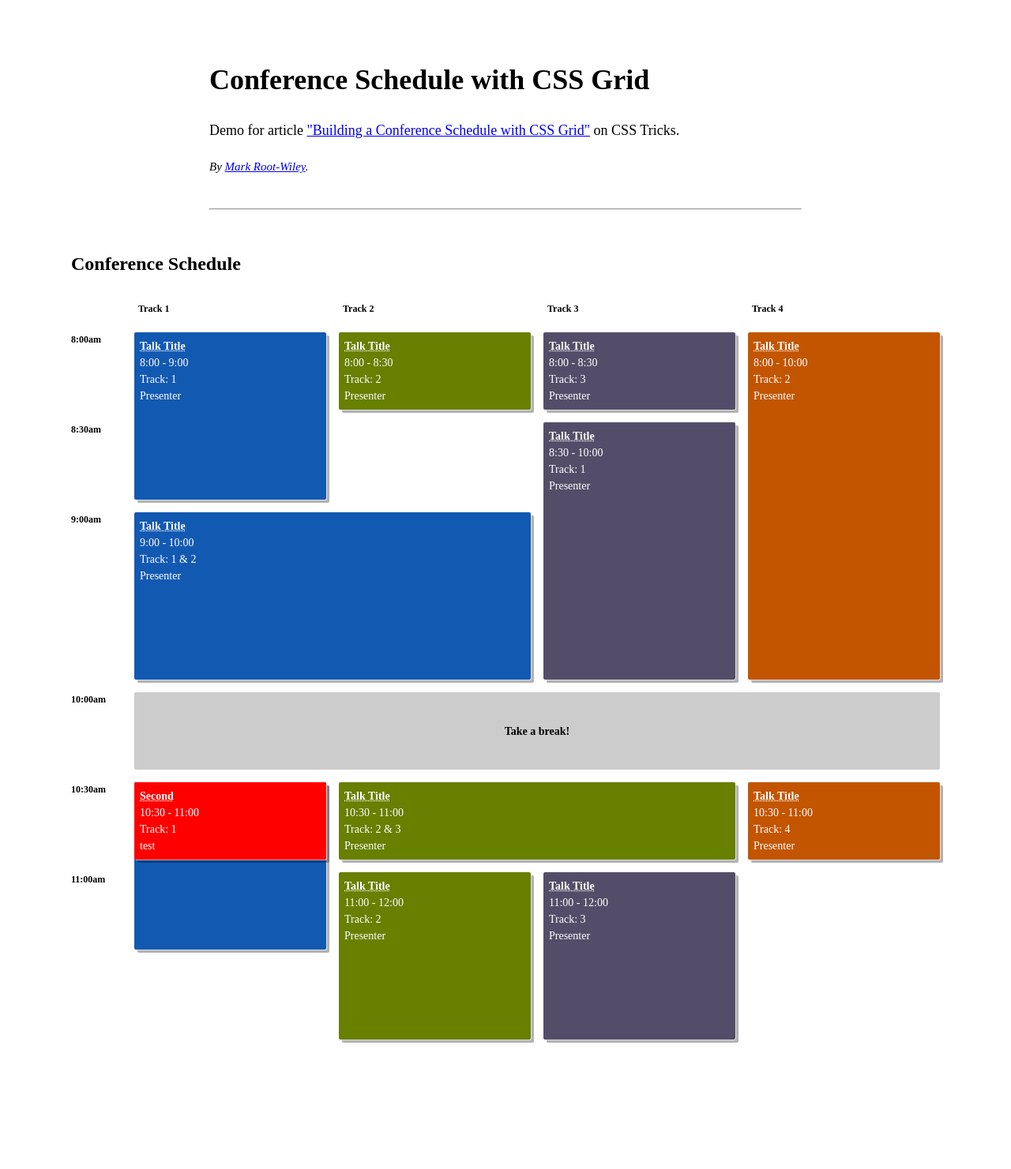
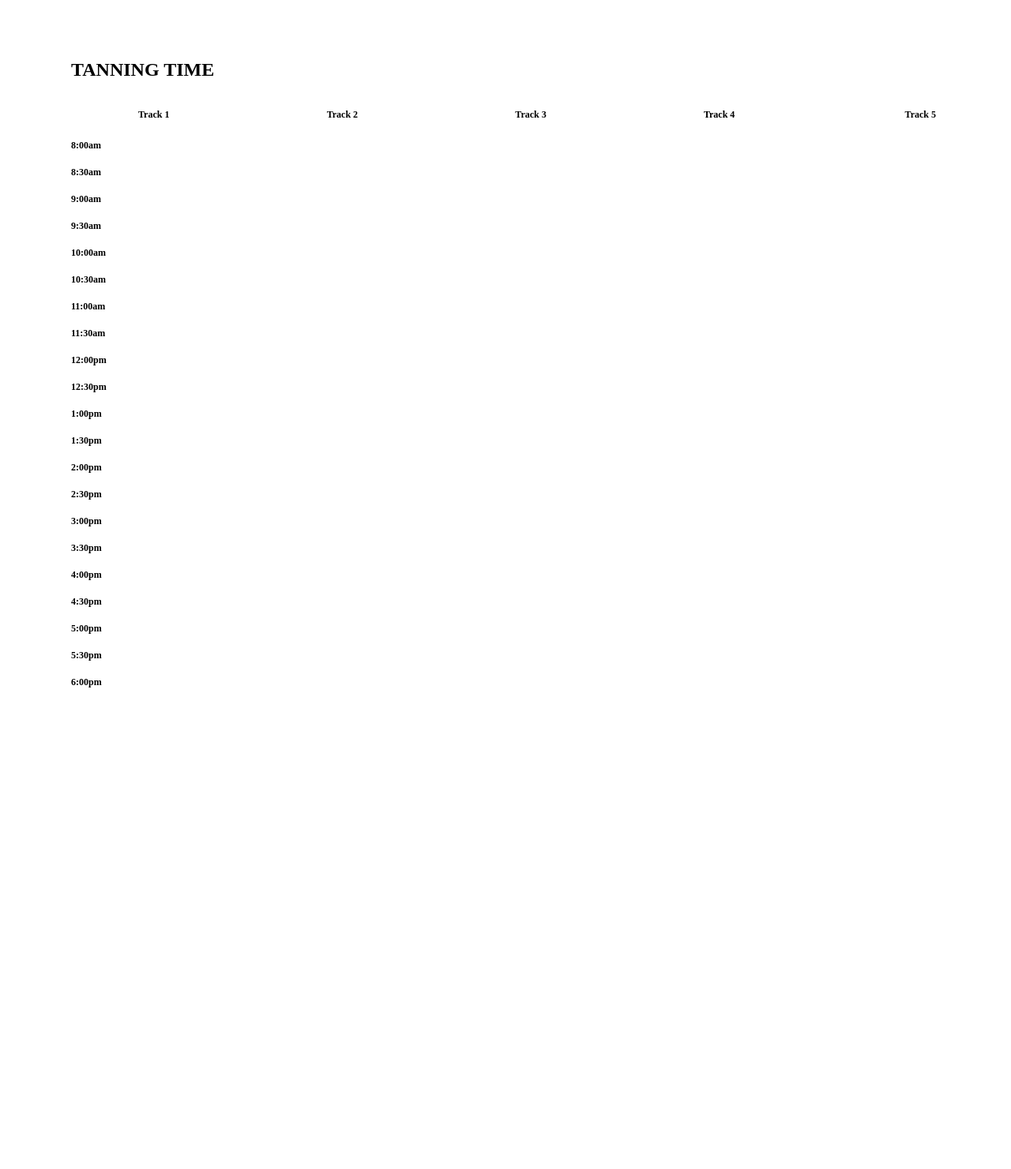
Before and after one commit to CaptFalc/Tanning-Scheduler, a Flask app: page /calendar in a window 1280 px wide. Shown: the whole page at 79% size. After the commit the page ends 871 px from the top, so only its background shows below. Run offline with Flask 2, Linux system fonts and the light colour scheme; data that the repository does not hold is empty.

Commit message:
Added times from 6am-7pm, finished calendar page

```diff
--- a/app.py
+++ b/app.py
@@ -67,20 +67,20 @@ def getUvi(lat, lon, exclude="minutely,current,alerts"):
 #uvi: [(unixtime,uvindex)]
 
 
-def processUvi(uvidata,offset):
+def processUvi(uvidata, offset):
     colors = {
         0: "black",
-        1:"green",
-        2:"green",
-        3:"yellow",
-        4:"yellow",
-        5:"yellow",
-        6:"orange",
-        7:"orange",
-        8:"red",
-        9:"red",
-        10:"red",
-        11:"purple"
+        1: "green",
+        2: "green",
+        3: "yellow",
+        4: "yellow",
+        5: "yellow",
+        6: "orange",
+        7: "orange",
+        8: "red",
+        9: "red",
+        10: "red",
+        11: "purple"
     }
     hours = []
     days = []
@@ -108,71 +108,71 @@ def processUvi(uvidata,offset):
         i += 1
     return (hours,days)
 
+
 def processSchedule(schedule):
-	opencal = open(schedule, 'rb')
-	cal = Calendar.from_ical(opencal.read())
-	event=[]
-	for component in cal.walk():
-		if component.name == "VEVENT":
-			start = component.decoded("dtstart").timestamp()
-			end = component.decoded("dtend").timestamp()
-			event.append((start,end))
-	return event
+    opencal = open(schedule, "r")
+    cal = Calendar.from_ical(opencal.read())
+    event = []
+    for component in cal.walk():
+        if component.name == "VEVENT":
+            start = component.decoded("dtstart").timestamp()
+            end = component.decoded("dtend").timestamp()
+            event.append((start, end))
+    return event
 
-def parseCal(uvi,schedule=None):
-	'''
-	Takes: uvi: two lists, hours and days. Hours contains tuples of (starttime,endtime,day,color), days contains tuples of (day,color)
-	'''
-	tags=""
-	hours=uvi[0]
-	days=uvi[1]
-	session=0
-	starttime=0
-	endtime=0
-	#Process days
-	for x in days:
-		day=x[0]
-		color=x[1]
-		tags+='''<div class="session session-{0} background-color:{1};track-{2}" style="grid-column: track-{2}; grid-row: time-0700 / time-1800;">
+
+def parseCal(uvi, schedule=None):
+    '''
+    Takes: uvi: two lists, hours and days. Hours contains tuples of (starttime,endtime,day,color), days contains tuples of (day,color)
+    '''
+    tags = ""
+    hours = uvi[0]
+    days = uvi[1]
+    session = 0
+    starttime = 0
+    endtime = 0
+    # Process days
+    for x in days:
+        day = x[0]
+        color = x[1]
+        tags += '''<div class="session session-{0} background-color:{1};track-{2}" style="grid-column: track-{2}; grid-row: time-0700 / time-1800;">
     <h3 class="session-title"><a href="#">Talk Title</a></h3>
     <span class="session-time"></span>
     <span class="session-presenter"></span>
-  </div>'''.format(session,color,day)
-		session+=1
-	for x in hours:
-		starttime=x[0]
-		endtime=x[1]
-		day=x[2]
-		color=x[3]
-		tags+='''<div class="session session-{0} background-color:{1};track-{2}" style="grid-column: track-{2}; grid-row: time-{3} / time-{4};">
+  </div>'''.format(session, color, day)
+        session += 1
+    for x in hours:
+        print(x)
+        starttime = x[0]
+        endtime = x[1]
+        day = x[2]
+        color = x[3]
+        tags += '''<div class="session session-{0} background-color:{1};track-{2}" style="grid-column: track-{2}; grid-row: time-{3} / time-{4};">
     <h3 class="session-title"><a href="#">Talk Title</a></h3>
     <span class="session-time"></span>
     <span class="session-presenter"></span>
-  </div>'''.format(session,color,day,starttime,endtime)
-		session+=1
-	if schedule:
-		formatted=processSchedule(schedule)
-		#Gives tuples of (starttime,endtime,day)
-		for x in formatted:
-			tags+='''<div class="session session-{0} background-color:gray;track-{1}" style="grid-column: track-{1}; grid-row: time-{2} / time-{3};">
+  </div>'''.format(session, color, day, starttime, endtime)
+        session += 1
+    if schedule:
+        formatted = processSchedule(schedule)
+        # Gives tuples of (starttime,endtime,day)
+        for x in formatted:
+            tags += '''<div class="session session-{0} background-color:gray;track-{1}" style="grid-column: track-{1}; grid-row: time-{2} / time-{3};">
     <h3 class="session-title"><a href="#">Talk Title</a></h3>
     <span class="session-time"></span>
     <span class="session-presenter"></span>
-  </div>'''.format(session,day,starttime,endtime)
-			session+=1
-	return tags
-
-
-
-
+  </div>'''.format(session, day, starttime, endtime)
+            session += 1
+    return tags
 
 
 def getUserzip(useremail):
-	cursor = conn.cursor()
-	cursor.execute(
-            "Select zipcode from users where email='{0}'".format(useremail))
-	zipcode=cursor.fetchone()
-	return zipcode[0]
+    cursor = conn.cursor()
+    cursor.execute(
+        "Select zipcode from users where email='{0}'".format(useremail))
+    zipcode = cursor.fetchone()
+    return zipcode[0]
+
 
 def getLocation(useremail):
     # Gets location of user from database, if not found returns False
@@ -180,14 +180,11 @@ def getLocation(useremail):
     if cursor.execute("SELECT lat,lon from zipcodes where zipcode in(select zipcode from users where email='{0}')".format(useremail)):
         return cursor.fetchone()
     else:
-        zipcode =getUserzip(useremail)
+        zipcode = getUserzip(useremail)
         latlon = getlatLon(zipcode)
-        cursor.execute("Insert INTO zipcodes (zipcode,lat,lon) VALUES (%s,%s,%s)",
-                       zipcode, latlon[0], latlon[1])
+        cursor.execute("Insert INTO zipcodes (zipcode,lat,lon) VALUES ({0},{1},{2})".format(str(zipcode),latlon[0],latlon[1]))
         conn.commit()
         return latlon
-
-
 
 
 '''
@@ -197,23 +194,25 @@ def getLocation(useremail):
 	else:
 		return False
 '''
-def getOffset(lat,lon):
-    key=str(os.environ.get('timezonekey'))
-    url="http://api.timezonedb.com/v2.1/get-time-zone?key={0}&format=json&by=position&lat={1}&lng={2}".format(
-        key,lat,lon
+
+
+def getOffset(lat, lon):
+    key = str(os.environ.get('timezonekey'))
+    url = "http://api.timezonedb.com/v2.1/get-time-zone?key={0}&format=json&by=position&lat={1}&lng={2}".format(
+        key, lat, lon
     )
-    response=requests.get(url)
-    response=response.json()
-    offset=int(response["gmtOffset"])
-    offset=offset/3600
+    response = requests.get(url)
+    response = response.json()
+    offset = int(response["gmtOffset"])
+    offset = offset/3600
     return offset
 
 
-def updateZip(email,zipcode):
-	cursor=conn.cursor()
-	cursor.execute("UPDATE users SET zipcode='{0}' WHERE email='{1}'".format(
-		zipcode,email
-	))
+def updateZip(email, zipcode):
+    cursor = conn.cursor()
+    cursor.execute("UPDATE users SET zipcode='{0}' WHERE email='{1}'".format(
+        str(zipcode), email
+    ))
 
 
 def getUserList():
@@ -296,7 +295,7 @@ def login():
             user.id = email
             flask_login.login_user(user)  # okay login in user
             getUserzip(email)
-            return render_template("layout.html",zipcode=getUserzip(email))
+            return render_template("layout.html", zipcode=getUserzip(email))
 
     # information did not match
     return "<a href='/login'>Try again</a>\
@@ -314,8 +313,6 @@ def unauthorized_handler():
     return render_template('unauth.html')
 
 
-
-
 # you can specify specific methods (GET/POST) in function header instead of inside the functions as seen earlier
 
 
@@ -331,7 +328,6 @@ def register_user():
         name = request.form.get('name')
         password = request.form.get('password')
         zipcode = request.form.get('zipcode')
-        print(zipcode)
     except:
         # this prints to shell, end users will not see this (all print statements go to shell)
         print("couldn't find all tokens")
@@ -339,8 +335,8 @@ def register_user():
     cursor = conn.cursor()
     test = isEmailUnique(email)
     if test:
-        print(cursor.execute("INSERT INTO Users (email, name, password, zipcode) VALUES (%s, %s,%s,%s)",
-              (email, name, password, zipcode)))
+        cursor.execute("INSERT INTO Users (email, name, password, zipcode) VALUES (%s, %s,%s,%s)",
+                       email, name, password, str(zipcode))
         conn.commit()
         # log user in
         user = User()
@@ -351,11 +347,12 @@ def register_user():
         print("couldn't find all tokens")
         return flask.redirect(flask.url_for('register'))
 
+
 @app.route("/layout", methods=['GET'])
 @flask_login.login_required
 def layoutPage():
     useremail = flask_login.current_user.id
-    zipcode=getUserzip(useremail)
+    zipcode = getUserzip(useremail)
     return render_template('layout.html', zipcode=zipcode)
 
 
@@ -366,37 +363,103 @@ def layoutPage():
 def hello():
     return render_template('hello.html')
 
+
 @app.route("/calendar", methods=['GET'])
 def welcome():
     return render_template("calendar.html")
+
 
 @app.route("/calendar", methods=['POST'])
 @flask_login.login_required
 def calendar():
    # gets user inputs, redirects to page with schedule
-	try:
-		schedule = request.form.get('schedule')
-		useremail = flask_login.current_user.id
-		location=getLocation(useremail)
-		uvi=getUvi(location[0],location[1])
-		parseCal(uvi,schedule)
-	except:
-		# this prints to shell, end users will not see this (all print statements go to shell)
-		useremail = flask_login.current_user.id
-		location=getLocation(useremail)
-		uvi=getUvi(location[0],location[1])
-		schedule=parseCal(uvi)
-	return 0
+    try:
+        schedule = request.form.get('schedule')
+        useremail = flask_login.current_user.id
+        location = getLocation(useremail)
+        uvi = getUvi(location[0], location[1])
+        offset = getOffset(location[0], location[1])
+        xuvi = processUvi(uvi, offset)
+        print(xuvi)
+        schedule = processSchedule(schedule)
+        ultimate = parseCal(xuvi, schedule)
+    except:
+        # this prints to shell, end users will not see this (all print statements go to shell)
+        useremail = flask_login.current_user.id
+        location = getLocation(useremail)
+        uvi = getUvi(location[0], location[1])
+        offset = getOffset(location[0], location[1])
+        xuvi = processUvi(uvi, offset)
+        ultimate = parseCal(xuvi, schedule)
+    return '''<!DOCTYPE html>
+<html>
+<head>
+<link type="text/css" rel="stylesheet" href="{{ url_for('static', filename='style4.css') }}">
+</head>
+<body>
 
+<h2 id="schedule-heading">TANNING TIME</h2>
+<div class="schedule" aria-labelledby="schedule-heading">
+
+  <span class="track-slot" aria-hidden="true" style="grid-column: track-1; grid-row: tracks;">Track 1</span>
+  <span class="track-slot" aria-hidden="true" style="grid-column: track-2; grid-row: tracks;">Track 2</span>
+  <span class="track-slot" aria-hidden="true" style="grid-column: track-3; grid-row: tracks;">Track 3</span>
+  <span class="track-slot" aria-hidden="true" style="grid-column: track-4; grid-row: tracks;">Track 4</span>
+  <span class="track-slot" aria-hidden="true" style="grid-column: track-4; grid-row: tracks;">Track 4</span>
+  <span class="track-slot" aria-hidden="true" style="grid-column: track-5; grid-row: tracks;">Track 5</span>
+
+
+  <h2 class="time-slot" style="grid-row: time-0800;">8:00am</h2>
+
+  <h2 class="time-slot" style="grid-row: time-0830;">8:30am</h2>
+
+  <h2 class="time-slot" style="grid-row: time-0900;">9:00am</h2>
+
+  <h2 class="time-slot" style="grid-row: time-0930;">9:30am</h2>
+
+  <h2 class="time-slot" style="grid-row: time-1000;">10:00am</h2>
+
+  <h2 class="time-slot" style="grid-row: time-1030;">10:30am</h2>
+
+  <h2 class="time-slot" style="grid-row: time-1100;">11:00am</h2>
+
+  <h2 class="time-slot" style="grid-row: time-1130;">11:30am</h2>
+
+  <h2 class="time-slot" style="grid-row: time-1200;">12:00pm</h2>
+
+  <h2 class="time-slot" style="grid-row: time-1230;">12:30pm</h2>
+
+  <h2 class="time-slot" style="grid-row: time-1300;">1:00pm</h2>
+
+  <h2 class="time-slot" style="grid-row: time-1330;">1:30pm</h2>
+
+  <h2 class="time-slot" style="grid-row: time-1400;">2:00pm</h2>
+
+  <h2 class="time-slot" style="grid-row: time-1430;">2:30pm</h2>
+
+  <h2 class="time-slot" style="grid-row: time-1500;">3:00pm</h2>
+
+  <h2 class="time-slot" style="grid-row: time-1530;">3:30pm</h2>
+
+  <h2 class="time-slot" style="grid-row: time-1600;">4:00pm</h2>
+
+  <h2 class="time-slot" style="grid-row: time-1630;">4:30pm</h2>
+
+  <h2 class="time-slot" style="grid-row: time-1700;">5:00pm</h2>
+
+  <h2 class="time-slot" style="grid-row: time-1730;">5:30pm</h2>
+
+  <h2 class="time-slot" style="grid-row: time-1800;">6:00pm</h2>'''+ultimate+'''</div> </body>
+</html>'''
 
 
 @app.route("/updatezipcode", methods=['POST'])
 @flask_login.login_required
-def changezip():
-	zipcode= request.form.get('zipcode')
-	useremail = flask_login.current_user.id
-	updateZip(useremail,zipcode)
-	return render_template('layout.html', zipcode=zipcode)
+def change():
+    zipcode = request.form.get('zipcode')
+    useremail = flask_login.current_user.id
+    updateZip(useremail, zipcode)
+    return render_template('layout.html', zipcode=zipcode)
 
 
 if __name__ == "__main__":
--- a/static/style4.css
+++ b/static/style4.css
@@ -15,7 +15,19 @@
       [time-1030] 1fr
       [time-1100] 1fr
       [time-1130] 1fr
-      [time-1200] 1fr;
+      [time-1200] 1fr
+      [time-1230] 1fr
+      [time-1300] 1fr
+      [time-1330] 1fr
+      [time-1400] 1fr
+      [time-1430] 1fr
+      [time-1500] 1fr
+      [time-1530] 1fr
+      [time-1600] 1fr
+      [time-1630] 1fr
+      [time-1700] 1fr
+      [time-1730] 1fr
+      [time-1800] 1fr;
       /* Note 1:
       Use 24hr time for gridline names for simplicity
 
--- a/templates/calendar.html
+++ b/templates/calendar.html
@@ -4,130 +4,59 @@
 <link type="text/css" rel="stylesheet" href="{{ url_for('static', filename='style4.css') }}">
 </head>
 <body>
-<div class="text">
 
-  <h1>Conference Schedule with CSS Grid</h1>
-
-  <p>Demo for article <a href="https://css-tricks.com/building-a-conference-schedule-with-css-grid/">"Building a Conference Schedule with CSS Grid"</a> on CSS Tricks.<p>
-
-  <p><i><small>By <a href="https://MRWweb.com">Mark Root-Wiley</a>.</small></i></p>
-
-  <hr>
-
-</div>
-
-<h2 id="schedule-heading">Conference Schedule</h2>
+<h2 id="schedule-heading">TANNING TIME</h2>
 <div class="schedule" aria-labelledby="schedule-heading">
 
   <span class="track-slot" aria-hidden="true" style="grid-column: track-1; grid-row: tracks;">Track 1</span>
   <span class="track-slot" aria-hidden="true" style="grid-column: track-2; grid-row: tracks;">Track 2</span>
   <span class="track-slot" aria-hidden="true" style="grid-column: track-3; grid-row: tracks;">Track 3</span>
   <span class="track-slot" aria-hidden="true" style="grid-column: track-4; grid-row: tracks;">Track 4</span>
+  <span class="track-slot" aria-hidden="true" style="grid-column: track-4; grid-row: tracks;">Track 4</span>
+  <span class="track-slot" aria-hidden="true" style="grid-column: track-5; grid-row: tracks;">Track 5</span>
+
 
   <h2 class="time-slot" style="grid-row: time-0800;">8:00am</h2>
 
-  <div class="session session-1 track-1" style="grid-column: track-1; grid-row: time-0800 / time-0900;">
-    <h3 class="session-title"><a href="#">Talk Title</a></h3>
-    <span class="session-time">8:00 - 9:00</span>
-    <span class="session-track">Track: 1</span>
-    <span class="session-presenter">Presenter</span>
-  </div>
-
-  <div class="session session-2 track-2" style="grid-column: track-2; grid-row: time-0800 / time-0830;">
-    <h3 class="session-title"><a href="#">Talk Title</a></h3>
-    <span class="session-time">8:00 - 8:30</span>
-    <span class="session-track">Track: 2</span>
-    <span class="session-presenter">Presenter</span>
-  </div>
-
-  <div class="session session-3 track-3" style="grid-column: track-3; grid-row: time-0800 / time-0830;">
-    <h3 class="session-title"><a href="#">Talk Title</a></h3>
-    <span class="session-time">8:00 - 8:30</span>
-    <span class="session-track">Track: 3</span>
-    <span class="session-presenter">Presenter</span>
-  </div>
-
-  <div class="session session-4 track-4" style="grid-column: track-4; grid-row: time-0800 / time-1000;">
-    <h3 class="session-title"><a href="#">Talk Title</a></h3>
-    <span class="session-time">8:00 - 10:00</span>
-    <span class="session-track">Track: 2</span>
-    <span class="session-presenter">Presenter</span>
-  </div>
-
   <h2 class="time-slot" style="grid-row: time-0830;">8:30am</h2>
-
-  <div class="session session-5 track-3" style="grid-column: track-3; grid-row: time-0830 / time-1000;">
-    <h3 class="session-title"><a href="#">Talk Title</a></h3>
-    <span class="session-time">8:30 - 10:00</span>
-    <span class="session-track">Track: 1</span>
-    <span class="session-presenter">Presenter</span>
-  </div>
 
   <h2 class="time-slot" style="grid-row: time-0900;">9:00am</h2>
 
-  <div class="session session-6 track-1" style="grid-column: track-1-start / track-2-end; grid-row: time-0900 / time-1000;">
-    <h3 class="session-title"><a href="#">Talk Title</a></h3>
-    <span class="session-time">9:00 - 10:00</span>
-    <span class="session-track">Track: 1 & 2</span>
-    <span class="session-presenter">Presenter</span>
-  </div>
+  <h2 class="time-slot" style="grid-row: time-0930;">9:30am</h2>
 
   <h2 class="time-slot" style="grid-row: time-1000;">10:00am</h2>
 
-  <div class="session session-7 track-all" style="grid-column: track-1-start / track-4-end; grid-row: time-1000 / time-1030;">
-    <h3 class="session-title">Take a break!</h3>
-  </div>
-
   <h2 class="time-slot" style="grid-row: time-1030;">10:30am</h2>
-
-  <div class="session session-8 track-1" style="grid-column: track-1; grid-row: time-1030 / time-1130;">
-    <h3 class="session-title"><a href="#">First</a></h3>
-    <span class="session-time">10:30-11:30</span>
-    <span class="session-track">Track: 1</span>
-    <span class="session-presenter">hidden????</span>
-  </div>
-
-
-  <div class="session session-8 track-1"  style="grid-column: track-1; background-color:red; grid-row: time-1030 / time-1100;">
-    <h3 class="session-title"><a href="#">Second</a></h3>
-    <span class="session-time">10:30 - 11:00</span>
-    <span class="session-track">Track: 1</span>
-    <span class="session-presenter">test</span>
-  </div>
-
-  <div class="session session-9 track-2" style="grid-column: track-2-start / track-3-end; grid-row: time-1030 / time-1100;">
-    <h3 class="session-title"><a href="#">Talk Title</a></h3>
-    <span class="session-time">10:30 - 11:00</span>
-    <span class="session-track">Track: 2 & 3</span>
-    <span class="session-presenter">Presenter</span>
-  </div>
-
-  <div class="session session-10 track-4" style="grid-column: track-4; grid-row: time-1030 / time-1100;">
-    <h3 class="session-title"><a href="#">Talk Title</a></h3>
-    <span class="session-time">10:30 - 11:00</span>
-    <span class="session-track">Track: 4</span>
-    <span class="session-presenter">Presenter</span>
-  </div>
 
   <h2 class="time-slot" style="grid-row: time-1100;">11:00am</h2>
 
-  <div class="session session-11 track-2" style="grid-column: track-2; grid-row: time-1100 / time-1200;">
-    <h3 class="session-title"><a href="#">Talk Title</a></h3>
-    <span class="session-time">11:00 - 12:00</span>
-    <span class="session-track">Track: 2</span>
-    <span class="session-presenter">Presenter</span>
-  </div>
+  <h2 class="time-slot" style="grid-row: time-1130;">11:30am</h2>
 
-  <div class="session session-11 track-3" style="grid-column: track-3; grid-row: time-1100 / time-1200;">
-    <h3 class="session-title"><a href="#">Talk Title</a></h3>
-    <span class="session-time">11:00 - 12:00</span>
-    <span class="session-track">Track: 3</span>
-    <span class="session-presenter">Presenter</span>
-  </div>
+  <h2 class="time-slot" style="grid-row: time-1200;">12:00pm</h2>
 
-</div>
+  <h2 class="time-slot" style="grid-row: time-1230;">12:30pm</h2>
 
+  <h2 class="time-slot" style="grid-row: time-1300;">1:00pm</h2>
 
+  <h2 class="time-slot" style="grid-row: time-1330;">1:30pm</h2>
+
+  <h2 class="time-slot" style="grid-row: time-1400;">2:00pm</h2>
+
+  <h2 class="time-slot" style="grid-row: time-1430;">2:30pm</h2>
+
+  <h2 class="time-slot" style="grid-row: time-1500;">3:00pm</h2>
+
+  <h2 class="time-slot" style="grid-row: time-1530;">3:30pm</h2>
+
+  <h2 class="time-slot" style="grid-row: time-1600;">4:00pm</h2>
+
+  <h2 class="time-slot" style="grid-row: time-1630;">4:30pm</h2>
+
+  <h2 class="time-slot" style="grid-row: time-1700;">5:00pm</h2>
+
+  <h2 class="time-slot" style="grid-row: time-1730;">5:30pm</h2>
+
+  <h2 class="time-slot" style="grid-row: time-1800;">6:00pm</h2>
 
 </body>
 </html>
```
